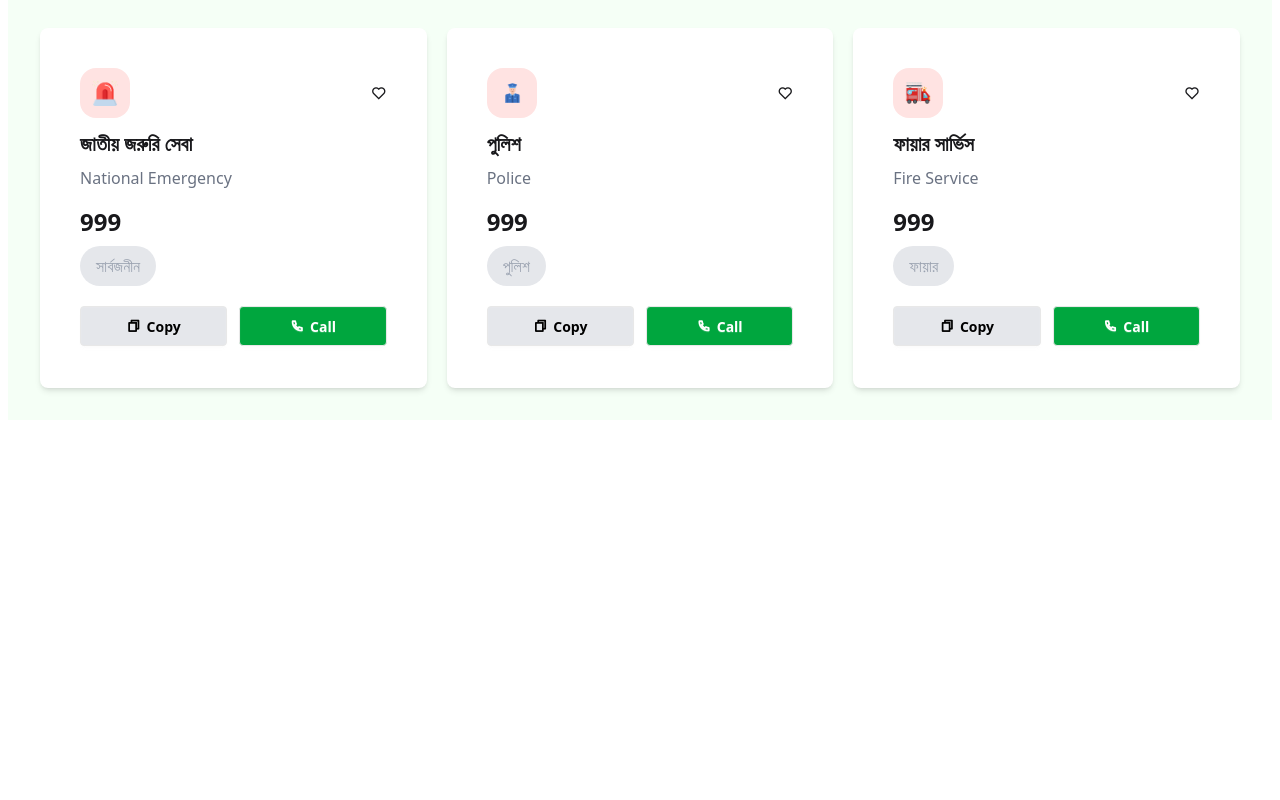
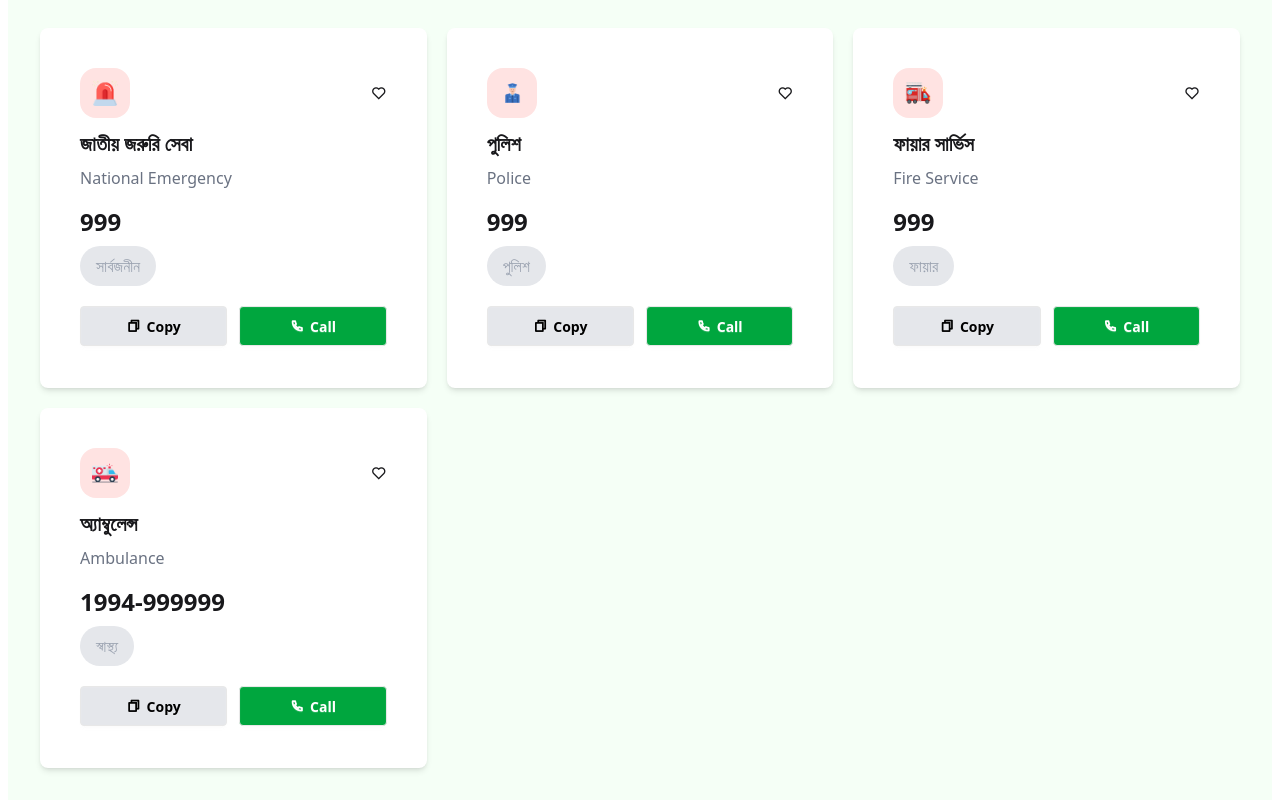
Before and after one commit to nusrat-simu/assignment-5, a plain HTML site: page index.html in a window 1280 px wide. Shown: the part 368-1168 px from the top of the page. Before the commit the page ends 800 px from the top, so only its background shows below. Drawn offline with nearby package versions, Linux system fonts and the light colour scheme.

Commit message:
added ambulance card

```diff
--- a/index.html
+++ b/index.html
@@ -111,6 +111,25 @@
                                 class="ri-phone-line"></i></span>Call</button>
                 </div>
             </div>
+            <div class="card h-[360px] bg-white shadow-md p-10">
+                <div class="flex justify-between items-center mb-3">
+                    <img src="./assets/ambulance.png" alt="ambulance"
+                        class="w-[50px] h-[50px] bg-[#FFE3E2] rounded-2xl p-3">
+                    <span class="likeCount cursor-pointer"><i class="ri-heart-line"></i></span>
+                </div>
+                <h1 class="text-xl font-semibold mb-2">অ্যাম্বুলেন্স</h1>
+                <p class="text-gray-500 mb-4 service-name">Ambulance</p>
+                <p class="font-bold text-2xl mb-2 service-number">1994-999999</p>
+                <p class="text-gray-400 bg-gray-200 px-4 py-2 rounded-full w-fit">স্বাস্থ্য</p>
+                <div class="flex gap-3 mt-5">
+                    <button class="btn flex-1  bg-gray-200 text-black copy-btn"><span><i
+                                class="ri-file-copy-line"></i></span>Copy</button>
+                    <button onclick="updateCoinCount('Ambulance', '1994-999999')"
+                        class="btn flex-1 bg-[#00A63E] text-white"><span><i
+                                class="ri-phone-line"></i></span>Call</button>
+                </div>
+            </div>
+
 
 
 </body>
```
